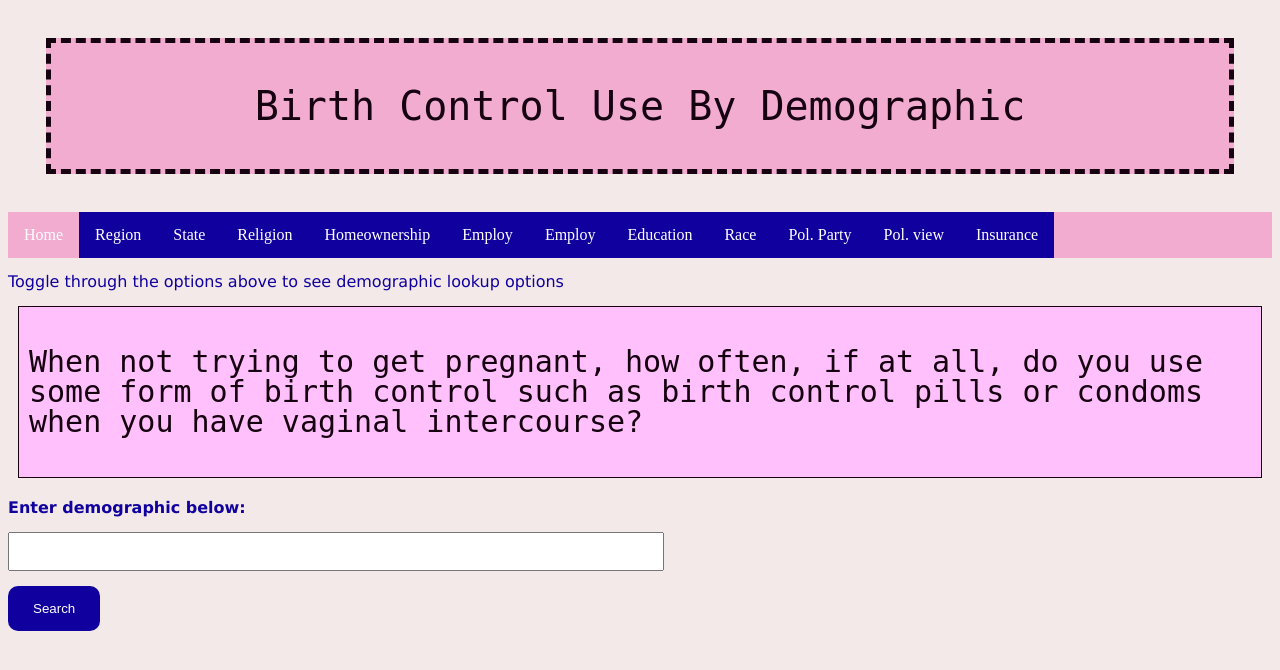
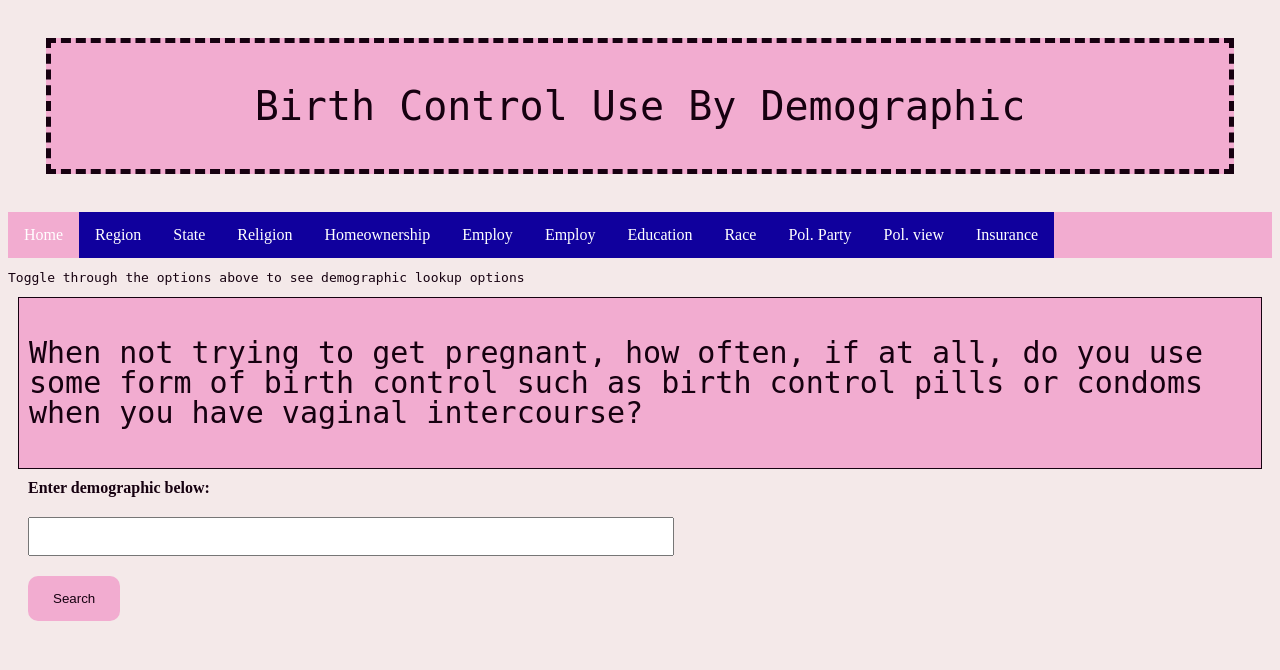
Before and after one commit to CS257-F23/team-project-d, a Flask app: page /birth-control-use in a window 1280 px wide. Shown: the top 670 px of the page. Run offline with Flask 3, Linux system fonts and the light colour scheme.

Commit message:
updating theme

```diff
--- a/static/search.css
+++ b/static/search.css
@@ -1,12 +1,3 @@
-/*content of page outside of title*/
-/*body {
-    background-color: white;
-    text-align: left;
-    margin: 12px;
-    font-family: Verdana, Geneva, sans-serif;
-    font-size: large;
-}*/
-/*title consistent with rest of page */
 h1 {
   padding-top: 1em;
   padding-bottom: 1em;
@@ -27,7 +18,7 @@ h1 {
 
 .container {
   border: 1px solid rgb(22,1,16);
-  background-color: rgb(255, 192, 251);
+  background-color: rgb(242, 172, 208);
   padding: 10px;
   margin: 10px;
 }
@@ -41,24 +32,26 @@ h1 {
 
 /*All other words on page*/
 p {
-    font-family: Verdana, Geneva, sans-serif;
+    font-family: monospace;
     line-height: 1;
     font-weight:normal;
-    color: rgb(16, 0, 157)
+    color: rgb(22, 1, 16)
 }
 
 /*search bar*/
 form {
     margin-top: 20px;
+    margin: 10px
 }
 
 /*Enter demographic*/
 label {
-    font-family: Verdana, Geneva, sans-serif;
-    color: rgb(16, 0, 157);
+    font-family: monotone;
+    color: rgb(22, 1, 16);
     display: block;
     font-weight: bold;
     margin-top: 10px;
+    margin: 10px
 }
 
 /*search box*/
@@ -66,17 +59,19 @@ input[type="text"] {
     width: 50%;
     padding: 10px;
     margin-top: 15px;
+    margin: 10px
 }
 
 /*search button */
 input[type="submit"] {
-    background-color:  rgb(16, 0, 157);
-    color: #fff;
+    background-color:rgb(242, 172, 208) ;
+    color: rgb(22, 1, 16);
     padding: 15px 25px;
     border: none;
     border-radius: 10px;
     cursor: pointer;
     margin-top: 15px;
+    margin: 10px
 }
 
  /* styling all aspects of navbar with dropdown*/
@@ -102,15 +97,6 @@ input[type="submit"] {
     overflow: hidden;
   }
 
-
-  /*.dropdown .dropbtn {
-    font-size: 16px;
-    border: none;
-    outline: none;
-    color: yellow(16, 0, 157);
-    padding: 14px 16px;
-  }*/
-
 .dropdown .dropbtn {
   font-size: 16px;
   border: none;
@@ -120,11 +106,6 @@ input[type="submit"] {
   background-color: rgb(16, 0, 157);
   font-family: monotone;
 }
-
-  /*.navbar a:hover, .dropdown:hover .dropbtn {
-    background-color: white;
-    color:rgb(16, 0, 157);
-  }*/
 
   .dropdown-content {
     display: none;
```
